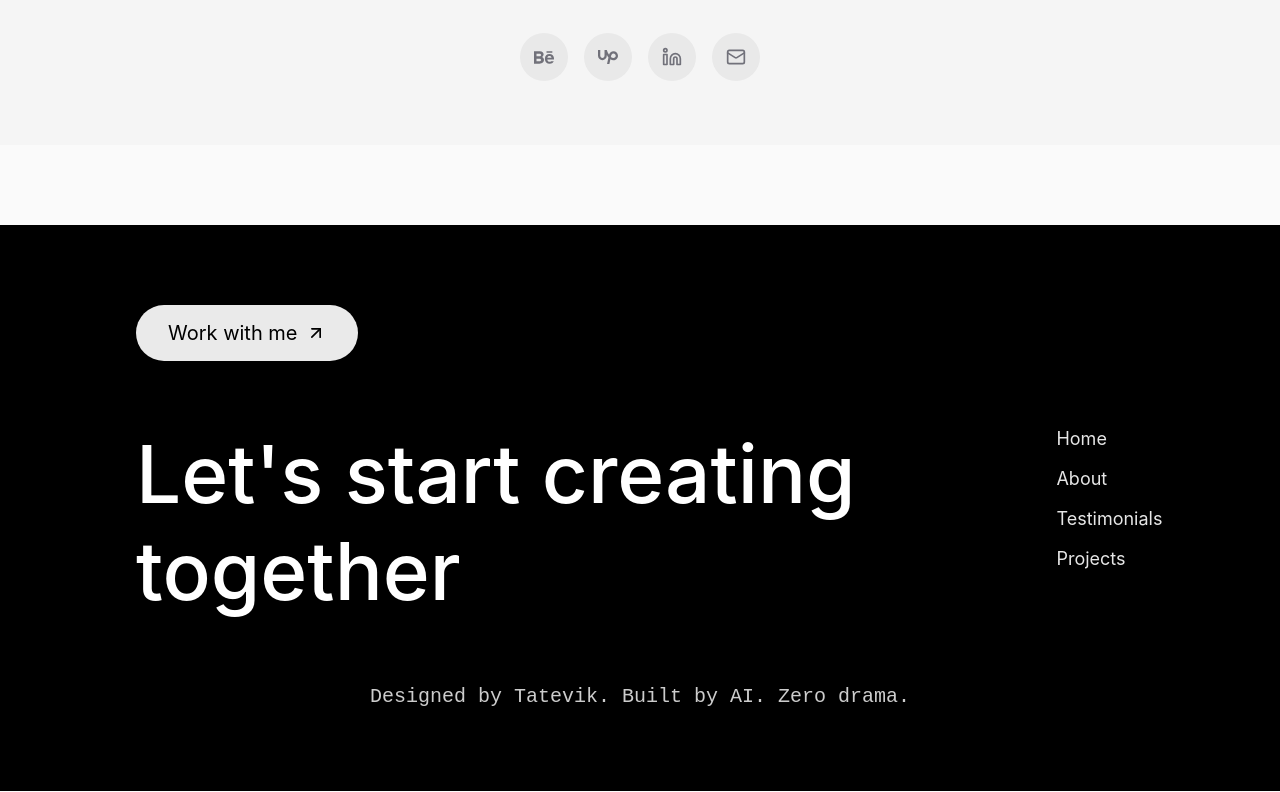
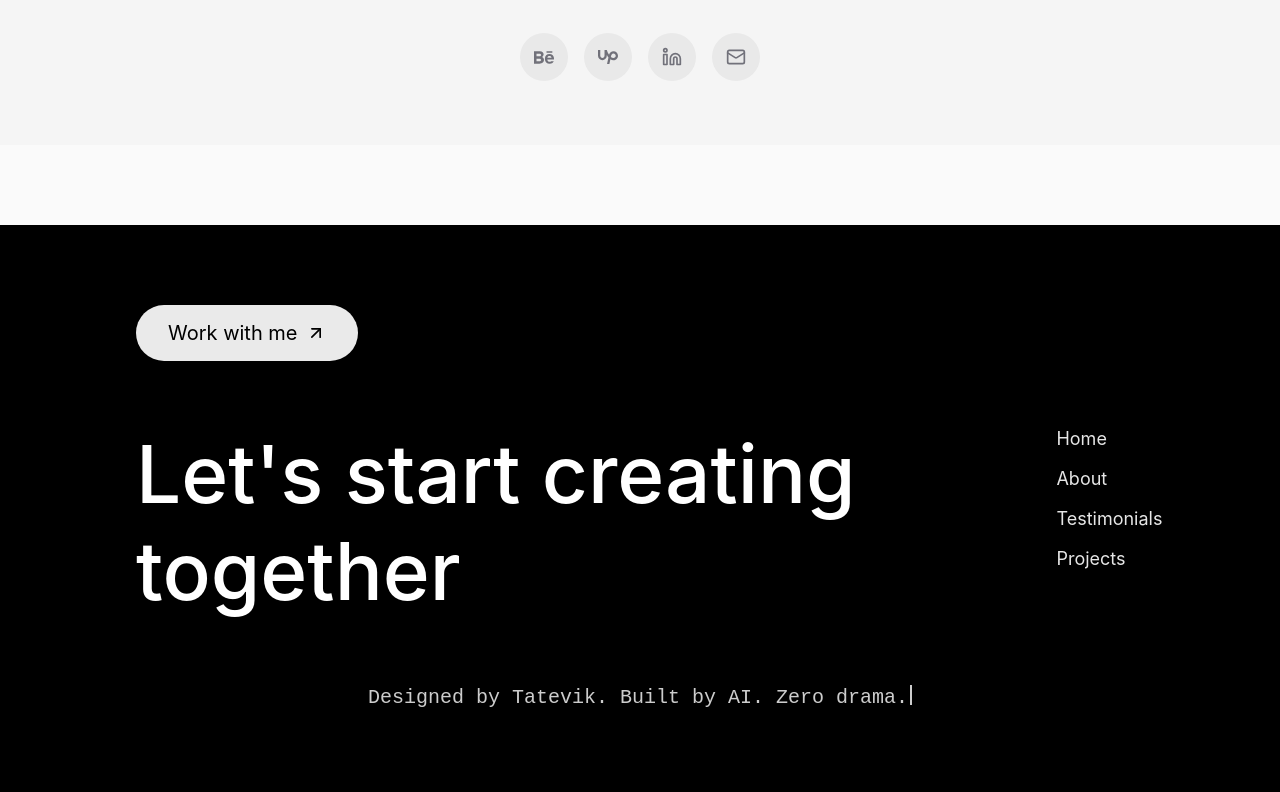
Before and after one commit to BaghajyanRuben/tatevik-portfolio, a React (Vite) app: page /about in a window 1280 px wide. Shown: the part 3025-3817 px from the top of the page. Built offline with nearby package versions, Linux system fonts and the light colour scheme.

Commit message:
footer text animation

```diff
--- a/src/components/layout/Footer.jsx
+++ b/src/components/layout/Footer.jsx
@@ -1,7 +1,47 @@
-import { motion } from 'framer-motion';
+import { motion, useInView } from 'framer-motion';
 import { Link } from 'react-router-dom';
+import { useRef, useState, useEffect } from 'react';
 import { WorkWithMeButton } from '../ui';
 import aboutData from '../../data/about.json';
+
+const TypewriterText = ({ text, className }) => {
+  const ref = useRef(null);
+  const isInView = useInView(ref, { margin: '-50px' });
+  const [displayedText, setDisplayedText] = useState('');
+
+  useEffect(() => {
+    if (!isInView) {
+      // Reset when out of view
+      setDisplayedText('');
+      return;
+    }
+
+    let currentIndex = 0;
+    const typingSpeed = 50; // milliseconds per character
+
+    const typeInterval = setInterval(() => {
+      if (currentIndex < text.length) {
+        setDisplayedText(text.slice(0, currentIndex + 1));
+        currentIndex++;
+      } else {
+        clearInterval(typeInterval);
+      }
+    }, typingSpeed);
+
+    return () => clearInterval(typeInterval);
+  }, [isInView, text]);
+
+  return (
+    <p ref={ref} className={className}>
+      {displayedText}
+      <span
+        className={`ml-0.5 inline-block h-[1em] w-[2px] translate-y-[0.1em] bg-white/80 ${
+          isInView ? 'cursor-blink' : 'opacity-0'
+        }`}
+      />
+    </p>
+  );
+};
 
 const Footer = () => {
   const navLinks = [
@@ -46,9 +86,10 @@ const Footer = () => {
             </nav>
           </div>
 
-          <p className="font-mono text-sm text-white/80 sm:text-base md:text-lg lg:text-xl lg:text-center">
-            Designed by Tatevik. Built by AI. Zero drama.
-          </p>
+          <TypewriterText
+            text="Designed by Tatevik. Built by AI. Zero drama."
+            className="font-mono text-sm text-white/80 sm:text-base md:text-lg lg:text-xl lg:text-center"
+          />
         </div>
       </div>
     </motion.footer>
--- a/src/index.css
+++ b/src/index.css
@@ -208,4 +208,17 @@
   .transition-smooth {
     @apply transition-all duration-300 ease-smooth;
   }
+
+  .cursor-blink {
+    animation: blink 1s step-end infinite;
+  }
 }
+
+@keyframes blink {
+  0%, 100% {
+    opacity: 1;
+  }
+  50% {
+    opacity: 0;
+  }
+}
--- a/tailwind.config.js
+++ b/tailwind.config.js
@@ -23,6 +23,7 @@ export default {
       animation: {
         'fade-in': 'fadeIn 0.5s ease-out forwards',
         'slide-up': 'slideUp 0.5s ease-out forwards',
+        'blink': 'blink 1s step-end infinite',
       },
       keyframes: {
         fadeIn: {
@@ -33,6 +34,10 @@ export default {
           '0%': { opacity: '0', transform: 'translateY(20px)' },
           '100%': { opacity: '1', transform: 'translateY(0)' },
         },
+        blink: {
+          '0%, 100%': { opacity: '1' },
+          '50%': { opacity: '0' },
+        },
       },
     },
   },
```
